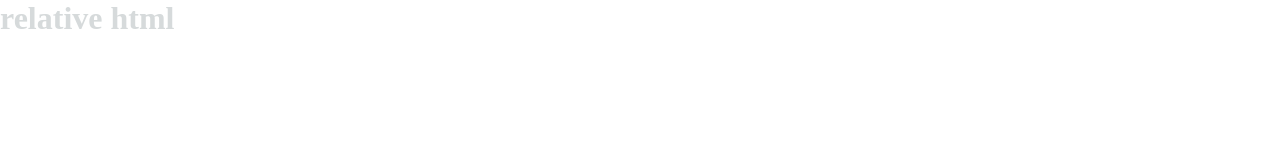
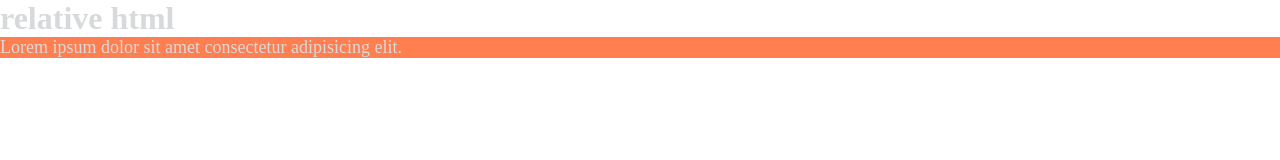
Before and after one commit to muhammadsandi07/FGO-minitask10, a plain HTML site: page relative.html in a window 1280 px wide. Drawn offline with Linux system fonts and the light colour scheme.

Commit message:
add answer to question no.11

```diff
--- a/global.css
+++ b/global.css
@@ -14,3 +14,10 @@
 h1 {
   color: var(--color-text-gray);
 }
+main {
+  background-color: coral;
+}
+main > p {
+  font-size: 18px;
+  color: var(--color-text-gray);
+}
--- a/relative.html
+++ b/relative.html
@@ -8,5 +8,8 @@
   </head>
   <body>
     <h1>relative html</h1>
+    <main>
+      <p>Lorem ipsum dolor sit amet consectetur adipisicing elit.</p>
+    </main>
   </body>
 </html>
```
